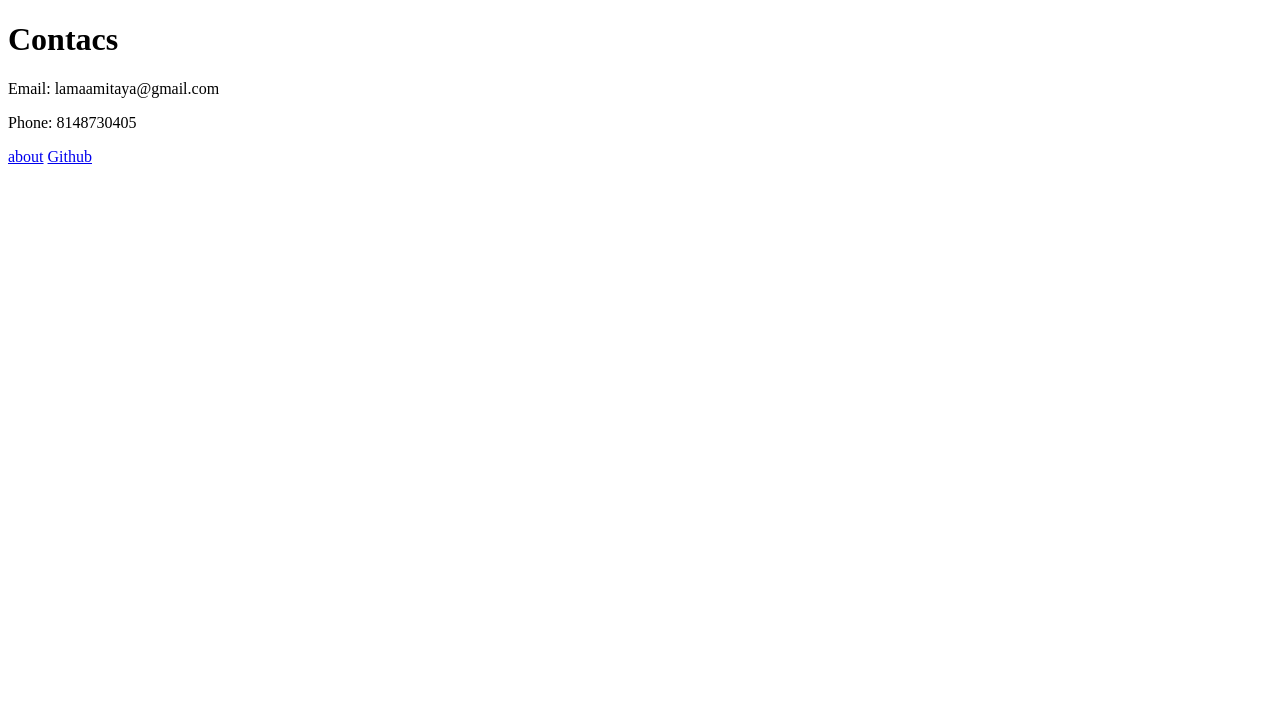
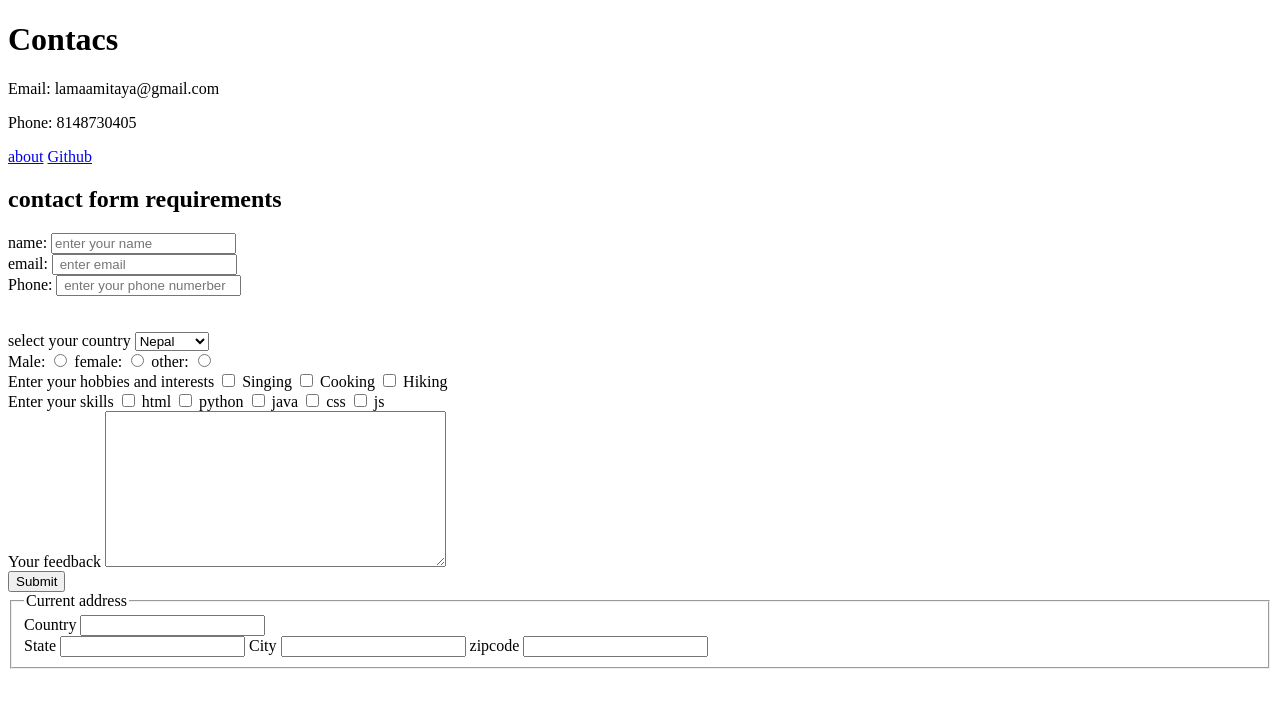
Before and after one commit to amitayalama88-star/biography, a plain HTML site: page contacts.html in a window 1280 px wide. Drawn offline with Linux system fonts and the light colour scheme.

Commit message:
making more professional

```diff
--- a/contacts.html
+++ b/contacts.html
@@ -9,12 +9,112 @@
 
 <body>
     <h1>Contacs</h1>
+    <div>
         <P>Email: lamaamitaya@gmail.com</P>
         <p>Phone: 8148730405</p>
         <p></p>
         <!-- this is ow we use comment-->
         <a href="index.html">about</a>
         <a href="https://github.com/amitayalama88-star">Github</a>
+    </div>
+    <b> </b>
+    <div>
+        <h2>contact form requirements</h2>
+
+    </div>
+    <div>
+        <form id="userForm">
+
+
+            <div>
+                <label for="name">name:</label>
+                <input id="name type=" text" placeholder="enter your name">
+            </div>
+            <div>
+                <label for="email">email:</label>
+                <input required="email" type="email" placeholder=" enter email">
+            </div>
+
+            <div>
+                <label for="Phone">Phone:</label>
+                <input required="phone" type="tel" placeholder=" enter your phone numerber">
+            </div>
+            <br><br>
+            <label for="country">select your country</label>
+            <select name="" id="country">
+                <option value="Nepal">Nepal</option>
+                <option value="USA">USA</option>
+                <option value="India">India</option>
+                <option value="Pakistan">Pakistan</option>
+            </select>
+            <div>
+                <label for="ml">Male:</label>
+                <input name="gender" type="radio" name="" id="ml">
+                <label for="fl">female:</label>
+                <input name="gender" type="radio" name="" id="fl">
+                <label for="ot">other:</label>
+                <input name="gender" type="radio" name="" id="ot">
+
+            </div>
+            <div>
+                <label for="">Enter your hobbies and interests</label>
+
+                <input id="Singing" name="hobbies" value="Singing" type="checkbox">
+                <label for="Singing">Singing</label>
+                <input id="Cooking" name="hobbies" value="Cooking" type="checkbox">
+                <label for="Cooking">Cooking</label>
+                <input id="Hiking" name="hobbies" value="Hiking" type="checkbox">
+                <label for="Hiking">Hiking</label>
+
+            </div>
+            <div>
+                <label for="">Enter your skills</label>
+                <input id="html" name="Skills" value="HTML" type="checkbox">
+                <label for="html">html</label>
+                <input id="python" name="Skills" value="Python" type="checkbox">
+                <label for="python">python</label>
+                <input id="java" name="Skills" value="Java" type="checkbox">
+                <label for="java">java</label>
+                <input id="css" name="Skills" value="CSS" type="checkbox">
+                <label for="css">css</label>
+                <input id="js" name="Skills" value="JS" type="checkbox">
+                <label for="js">js</label>
+            </div>
+            <div>
+                <label for="">Your feedback</label>
+                <b></b>
+                <textarea rows="10" cols="40" id="" maxlength="50"></textarea>
+            </div>
+            <div>
+                <!-- use of inline js -->
+                <button onclick="alert('Submitted')">Submit</button>
+
+            </div>
+            <div>
+
+                <fieldset>
+                    <legend>Current address</legend>
+                    <label for="">Country</label>
+                    <input type="text" name="" id="ctr">
+                    <br>
+                    <label for="">State</label>
+                    <input type="text" name="" id="">
+                    <label for="">City</label>
+                    <input type="text" name="" id="">
+                    <label for="">zipcode</label>
+                    <input type="number" name="" id="">
+                </fieldset>
+            </div>
+
+
+
+            <!--dropdown lists-->
+
+            <b></b>
+
+        </form>
+
+    </div>
 
 </body>
 
```
Also changed, not shown: education.html (+13 -5 lines), experince.html (+14 -4 lines), index.html (+37 -16 lines), projects.html (+19 -3 lines), style.css (added, +63 -0 lines), script.js (added), 2 other files. Lines whose indentation alone changed are shown as unchanged.
